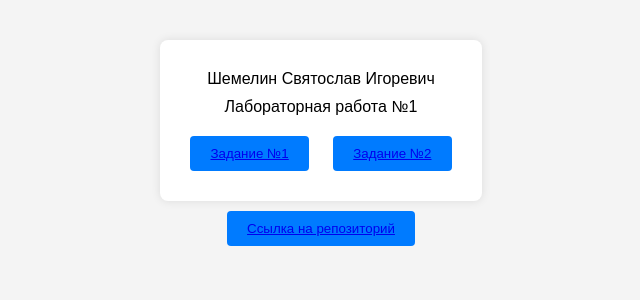
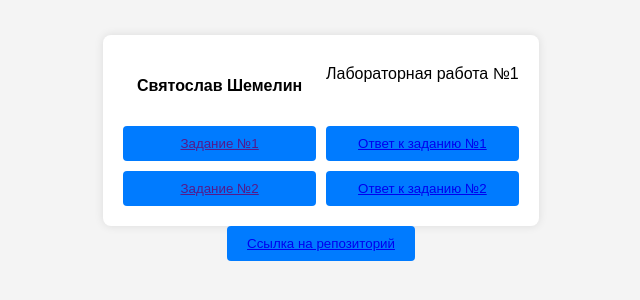
Before and after one commit to sweeser/Web-lab-1, a plain HTML site: page index.html in a window 1280 px wide. Shown: the part 252-552 px from the top of the page, without its empty margins (319-959 px from the left). Drawn offline with Linux system fonts and the light colour scheme.

Commit message:
Ссылки V3.0

```diff
--- a/index.html
+++ b/index.html
@@ -25,6 +25,9 @@
             border-radius: 8px;
             box-shadow: 0px 0px 10px rgba(0, 0, 0, 0.1);
             text-align: center;
+            display: grid;
+            grid-template-columns: repeat(2, 1fr);
+            gap: 10px;
         }
 
         p {
@@ -38,7 +41,6 @@
             padding: 10px 20px;
             border-radius: 4px;
             cursor: pointer;
-            margin: 10px 10px;
             transition: background-color 0.3s ease;
         }
 
@@ -50,10 +52,12 @@
 
 <body>
     <form>
-        <p>Шемелин Святослав Игоревич</p>
+        <h4 id="author" title="GossJS">Святослав Шемелин</h4>
         <p>Лабораторная работа №1</p>
-        <button><a href="https://sweeser.github.io/Web-lab-1/blob/master/Задание%201/math.xml">Задание №1</a></button>
-        <button><a href="https://sweeser.github.io/Web-lab-1/blob/master/Задание%202/svg.xml">Задание №2</a></button>
+        <button><a href="">Задание №1</a></button>
+        <button><a href="https://sweeser.github.io/Web-lab-1/Task1/math.xml">Ответ к заданию №1</a></button>
+        <button><a href="">Задание №2</a></button>
+        <button><a href="https://sweeser.github.io/Web-lab-1/Task2/svg.xml">Ответ к заданию №2</a></button>
     </form>
     <button><a href="https://github.com/sweeser/Web-lab-1">Ссылка на репозиторий</a></button>
 </body>
```
Also changed, not shown: Task1/math.xml (renamed from Задание 1/math.xml), Task2/svg.xml (renamed from Задание 2/svg.xml), 4 other files.
